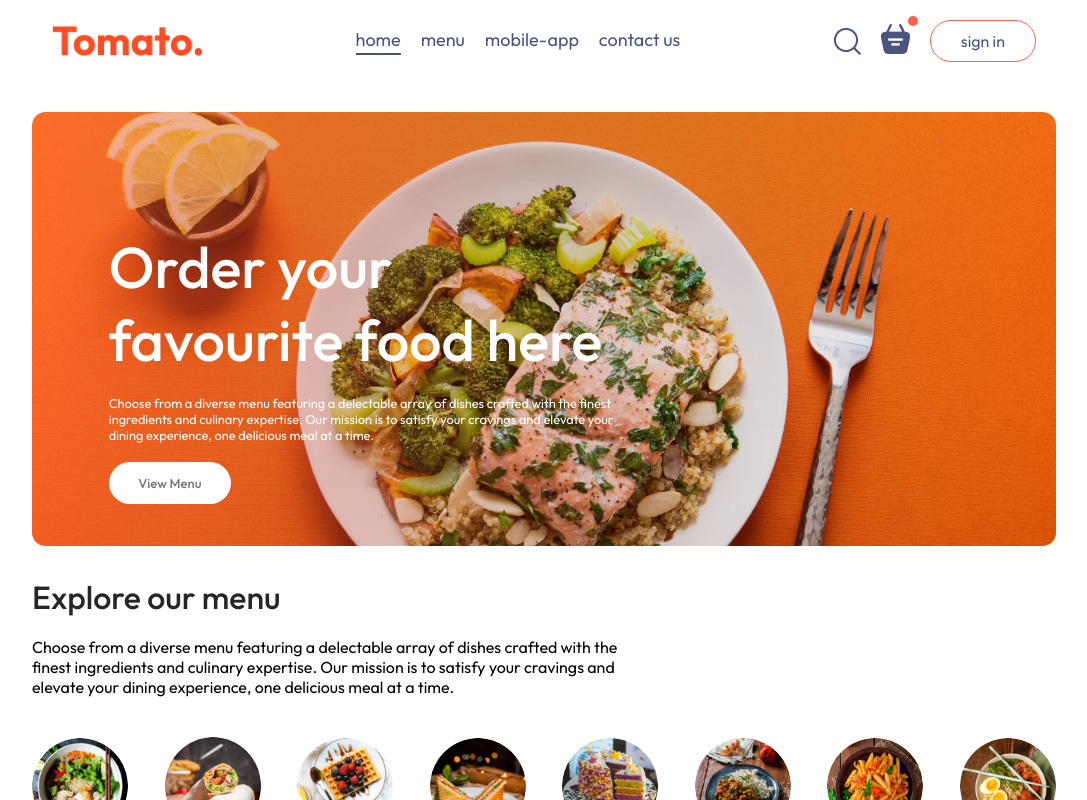
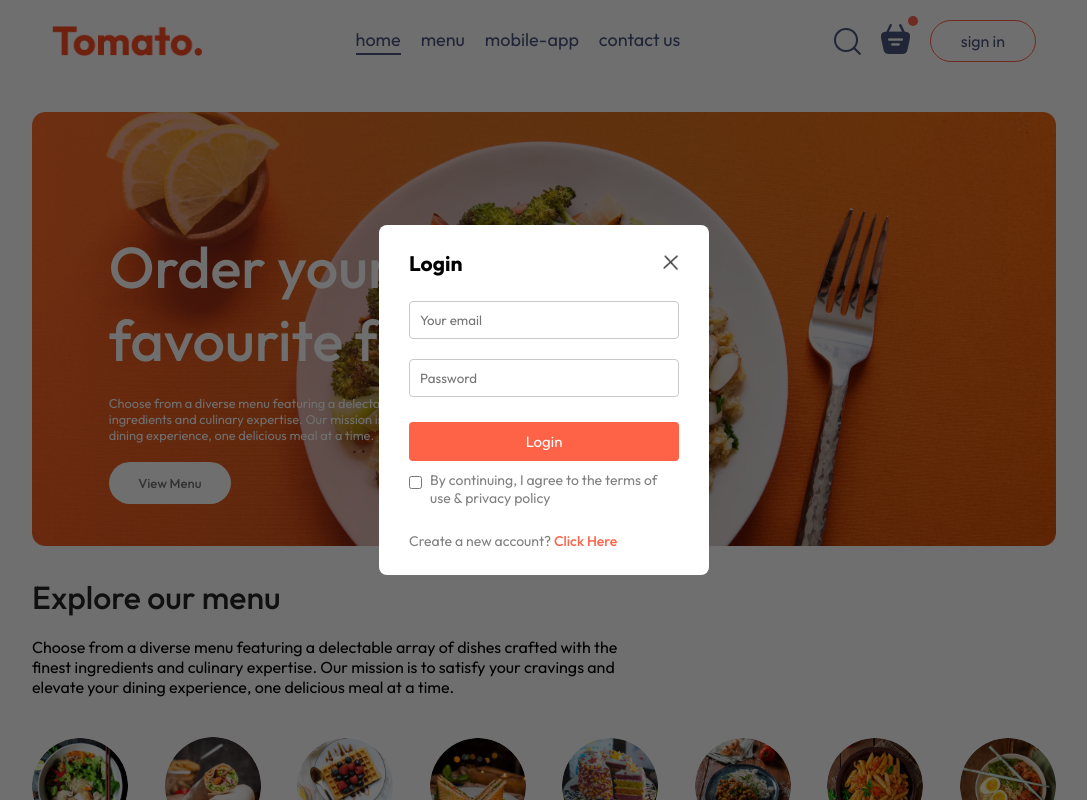
Before and after one commit to harshaniwijayarathne/Food-Delivery-web-site, a React (Vite) app in the folder frontend/: page / in a window 1280 px wide. Both pictures are taken after a click on the button "sign in". Shown: the top 800 px of the page, without its empty margins (96-1183 px from the left). Built offline with nearby package versions, Linux system fonts and the light colour scheme; a web font is replaced by a local one.

Commit message:
create login page and sign up page

```diff
--- a/frontend/src/App.jsx
+++ b/frontend/src/App.jsx
@@ -6,12 +6,19 @@
 import Placeorder from './pages/Placeorder/Placeorder'
 import { Route } from 'react-router-dom'
 import Footer from './components/Footer/Footer'
+import { useState } from 'react'
+import LoginPopup from './components/LoginPopup/LoginPopup'
 
 const App = () => {
+
+  const [showLogin,setShowLogin] = useState(false)
+
   return (
     <>
+    {showLogin?<LoginPopup setShowLogin={setShowLogin}/>:<></>}
+
     <div className='app'>
-      <Navbar/>
+      <Navbar setShowLogin={setShowLogin}/>
       <Routes>
        <Route path='/' element={<Home/>}/>
        <Route path='/cart' element={<Cart/>}/>
--- /dev/null
+++ b/frontend/src/components/LoginPopup/LoginPopup.css
@@ -0,0 +1,65 @@
+.login-popup{
+  position: absolute;
+  z-index: 1;
+  width: 100%;
+  height: 100%;
+  background-color: #00000090;
+  display: grid;
+}
+.login-popup-container{
+  place-self: center;
+  width: max(23vw,330px);
+  color: #808080;
+  background-color: white;
+  display: flex;
+  flex-direction: column;
+  gap: 25px;
+  padding: 25px 30px;
+  border-radius: 8px;
+  font-size: 14px;
+  animation: fadeIn 0.5s;
+}
+.login-popup-title{
+  display: flex;
+  justify-content: space-between;
+  align-items: center;
+  color: black;
+}
+.login-popup-title img{
+  width: 16px;
+  cursor: pointer;
+}
+.login-popup-inputs{
+  display: flex;
+  flex-direction: column;
+  gap: 20px;
+}
+.login-popup-inputs input{
+  outline: none;
+  border: 1px solid #c9c9c9;
+  padding: 10px;
+  border-radius: 4px;
+}
+.login-popup-container button{
+  border: none;
+  padding: 10px;
+  border-radius: 4px;
+  color: white;
+  background-color: tomato;
+  font-size: 15px;
+  cursor: pointer;
+}
+.login-popup-condition{
+  display: flex;
+  align-items: start;
+  gap: 8px;
+  margin-top: -15px;
+}
+.login-popup-condition input{
+  margin-top: 5px;
+}
+.login-popup p span{
+  color: tomato;
+  font-weight: 500;
+  cursor: pointer;
+}
--- /dev/null
+++ b/frontend/src/components/LoginPopup/LoginPopup.jsx
@@ -0,0 +1,33 @@
+import React from 'react'
+import './LoginPopup.css'
+import { assets } from '../../assets/assets'
+import { useState } from "react"
+
+const LoginPopup = ({ setShowLogin }) => {
+
+  const [currState,setCurrState] = useState("Login")
+
+  return (
+    <div className='login-popup'>
+      <form className="login-popup-container">
+        <div className="login-popup-title">
+          <h2>{currState}</h2>
+          <img onClick={()=>setShowLogin(false)} src={assets.cross_icon} alt="" />
+        </div>
+        <div className="login-popup-inputs">
+          {currState==="Login"?<></>:<input type="text" placeholder='Your name' required/>}
+          <input type="email" placeholder='Your email' required/>
+          <input type="password" placeholder='Password' required/>
+        </div>
+        <button>{currState==="Sign Up"?"Create account":"Login"}</button>
+        <div className="login-popup-condition">
+          <input type="checkbox" required/>
+          <p>By continuing, I agree to the terms of use & privacy policy</p>
+        </div>
+        {currState==="Login"?<p>Create a new account? <span onClick={()=>setCurrState("Sign Up")}>Click Here</span></p>:<p>Already have an account?<span onClick={()=>setCurrState("Login")}>Login here</span></p>}
+      </form>
+    </div>
+  )
+}
+
+export default LoginPopup
--- a/frontend/src/components/Navbar/Navbar.jsx
+++ b/frontend/src/components/Navbar/Navbar.jsx
@@ -4,7 +4,7 @@
 import { useState } from "react"
 import { Link } from 'react-router-dom'
 
-const Navbar = () => {
+const Navbar = ({ setShowLogin }) => {
 
   const[menu, setMenu] = useState("home");
 
@@ -23,7 +23,7 @@
         <img src={assets.basket_icon} alt="" />
         <div className="dot"></div>
       </div>
-      <button>sign in</button>
+      <button onClick={()=>setShowLogin(true)}>sign in</button>
     </div>
     </div>
   )
```
